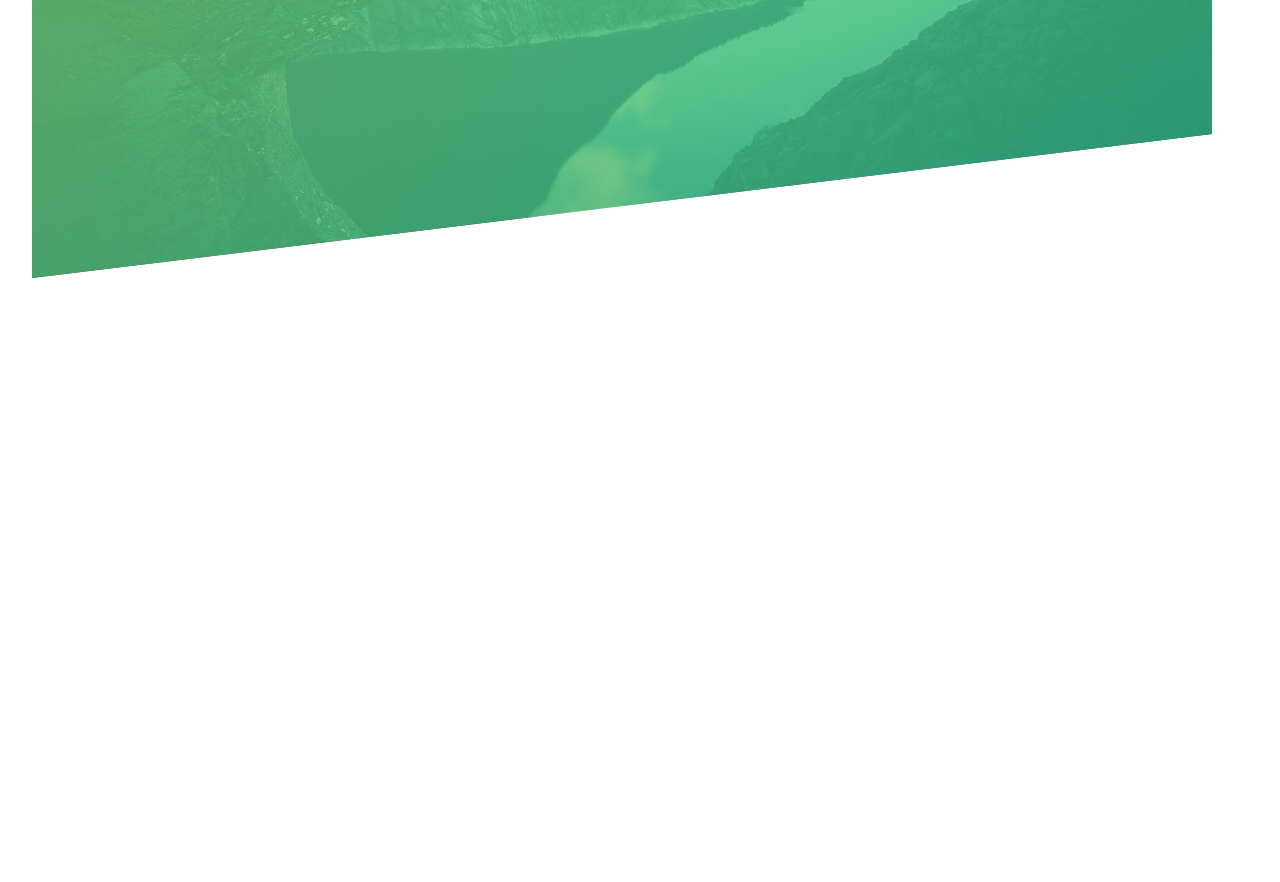
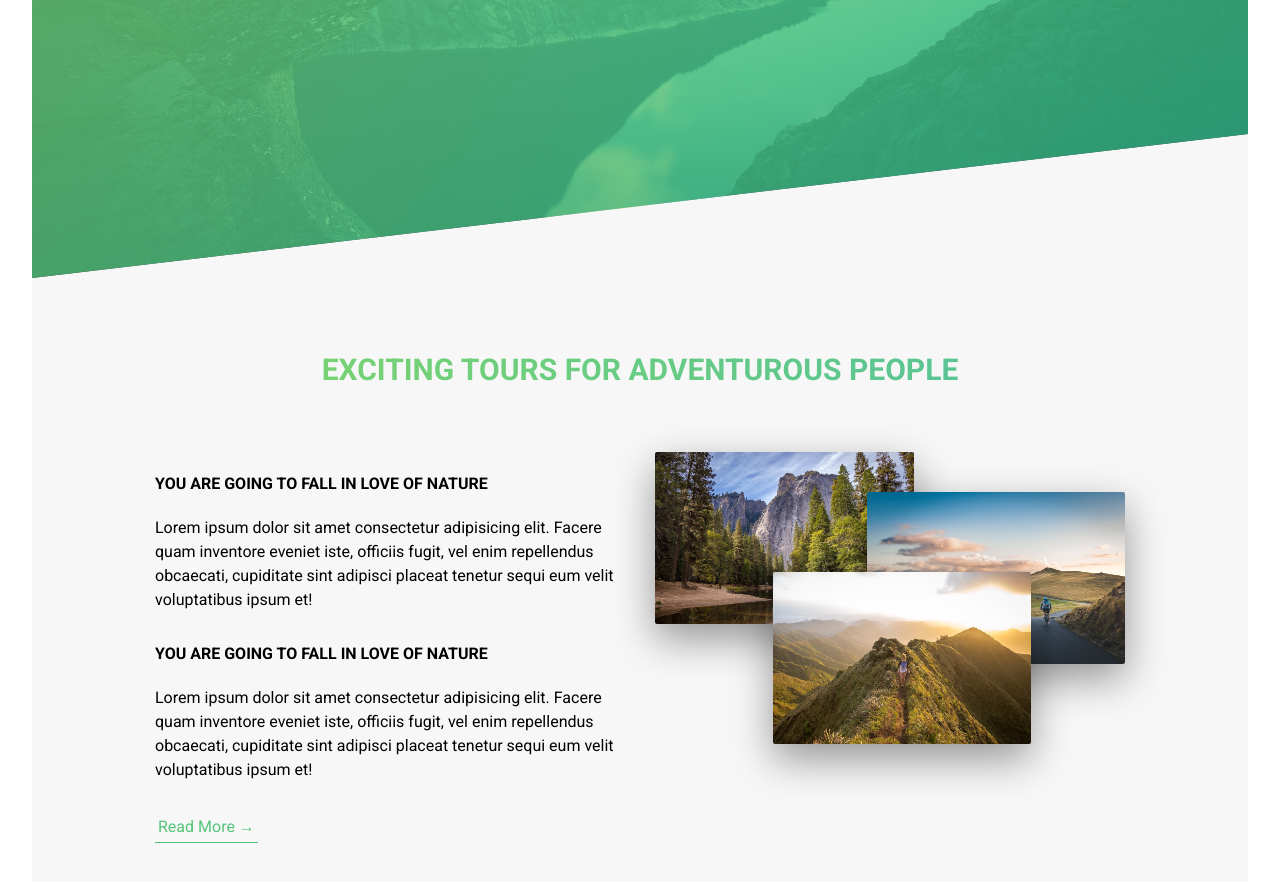
Before and after one commit to purushottampachange/sass-first-Layout, a website: page index.html in a window 1280 px wide. Shown: the part 474-1356 px from the top of the page. Before the commit the page ends 800 px from the top, so only its background shows below. Drawn offline with Linux system fonts and the light colour scheme.

Commit message:
update css

```diff
--- a/assets/sass/abstract/_mixins.scss
+++ b/assets/sass/abstract/_mixins.scss
@@ -0,0 +1,6 @@
+@mixin bgbutton{
+
+    background-image: linear-gradient(to right, $color-primary-light, $color-primary-dark);
+    background-clip: text;
+    color: transparent;
+}
--- a/assets/sass/base/_typography.scss
+++ b/assets/sass/base/_typography.scss
@@ -0,0 +1,31 @@
+.primary-heading{
+
+    font-size: 30px;
+    text-transform: uppercase;
+    font-weight: 700;
+    @include bgbutton;
+    padding: 10px;
+    margin-bottom: 80px;
+    transition: all .4s ease-in-out;
+
+    &:is(:hover,:focus,:active){
+
+        transform: scale(1.1);
+        text-shadow: 5px 10px 20px rgba($color-dark,.2);
+    }
+}
+
+.secondary-heading{
+
+    font-size: 16px;
+    text-transform: uppercase;
+    margin-bottom: 20px;
+}
+
+.para{
+
+    font-size: 16px;
+    &:not(:last-child){
+        margin-bottom: 30px;
+    }
+}
--- a/assets/sass/components/_buttons.scss
+++ b/assets/sass/components/_buttons.scss
@@ -1,7 +1,7 @@
-.btn{
+.btn {
 
   padding: 15px 40px;
-   text-transform:uppercase ;
+  text-transform: uppercase;
   font-size: 16px;
   border-radius: 100px;
   cursor: pointer;
@@ -12,11 +12,42 @@
   position: relative;
 
 
-   &:is(:active,:focus,:hover){
+  &:is(:active, :focus, :hover) {
 
     transform: scale(1.1);
 
 
+  }
+
+  &-text {
+
+    &,
+    &:is(:linked, :visited) {
+
+      text-decoration: none;
+      font-size: 16x;
+      color: $color-primary;
+      cursor: pointer;
+      text-transform: capitalize;
+      padding: 3px;
+      display: inline-block;
+      border-bottom: 1px solid $color-primary;
+      transition: all .2s ease-in-out;
+    }
+
+    &:is(:hover,:focus,:active){
+
+      background-color: $color-primary;
+      color: white;
+      transform: translateY(-2px);
+      box-shadow: 0 10px 20px rgba($color-dark, .2);
+    }
+
+    &:active{
+
+      transform: translateY(-1px);
+      box-shadow: 0 5px 10px rgba($color-dark, .2);
+    }
   }
 
   &::after {
@@ -44,7 +75,7 @@
 
 @media all and (max-width: 768px) {
 
-   .btn{
+  .btn {
 
     padding: 15px 20px;
     font-size: 10px;
--- /dev/null
+++ b/assets/sass/components/_compositions.scss
@@ -0,0 +1,45 @@
+.composition {
+
+    position: relative;
+
+    &-img {
+
+        width: 55%;
+        border-radius: 2px;
+        box-shadow: 0 15px 40px rgba($color-dark, .4);
+        position: absolute;
+        transition: all .3s ease-in-out;
+        outline-offset: 10px;
+
+        &-1 {
+
+            left: 0;
+            top: -20px;
+        }
+
+        &-2 {
+
+            right: 0;
+            top: 20px;
+        }
+
+        &-3 {
+
+            top: 100px;
+            left: 25%;
+        }
+
+        &:hover {
+
+            transform: scale(1.1);
+            z-index: 5;
+            box-shadow: 0 15px 40px rgba($color-dark, .4);
+            outline: 15px solid $color-primary;
+        }
+    }
+
+    .composition:hover &-img:not(:hover,:active,:focus){
+
+           transform: scale(.9);
+    }
+}
--- a/assets/sass/layout/_grid.scss
+++ b/assets/sass/layout/_grid.scss
@@ -1,7 +1,23 @@
+
+.container{
+
+    width: 100%;
+    max-width: 1000px;
+    margin: 0 auto;
+
+}
 
 .row{
 
     display: flex;
+    flex-wrap: wrap;
+
+}
+
+
+[class^="col-"]{
+
+    padding: 0 15px;
 }
 
 .col-3{
@@ -10,3 +26,19 @@
 
     flex : 0 0 calc(100% * 3/12);
 }
+
+
+.col-6{
+
+    width:calc(100% * 6/12);
+
+    flex : 0 0 calc(100% * 6/12);
+}
+
+
+.col-12{
+
+    width:calc(100% * 12/12);
+
+    flex : 0 0 calc(100% * 12/12);
+}
--- /dev/null
+++ b/assets/sass/pages/_img_page.scss
@@ -0,0 +1,5 @@
+.imgsec{
+    background-color: $color-gray-ligth-1;
+    padding: 250px 0 150px;
+    margin-top: -180px;
+}
--- a/assets/sass/style.scss
+++ b/assets/sass/style.scss
@@ -12,5 +12,8 @@
 @import "./layout/header";
 @import "./layout/footer";
 
+@import "./pages/img_page";
+
 @import "./components/navbar";
 @import "./components/buttons";
+@import "./components/compositions";
--- a/index.html
+++ b/index.html
@@ -1,14 +1,16 @@
 <!DOCTYPE html>
 <html lang="en">
+
 <head>
     <meta charset="UTF-8">
     <meta name="viewport" content="width=device-width, initial-scale=1.0">
     <title>Document</title>
     <link rel="stylesheet" href="./assets/css/style.css">
 </head>
+
 <body>
 
-    <div class="container">
+
     <header class="header text-center">
 
         <a href="javascript" class="logo">
@@ -19,6 +21,48 @@
         <h2 class="header-secondary">is where life happens</h2>
         <button class="btn">discover outdoors</button>
     </header>
+
+    <main>
+        <section class="imgsec">
+            <div class="container">
+                <div class="row">
+                    <div class="col-12 text-center">
+                        <h2 class="primary-heading">
+                            Exciting tours for adventurous people
+                        </h2>
                     </div>
+                    <div class="col-6">
+                        <h3 class="secondary-heading">
+                            you are going to fall in love of nature
+                        </h3>
+
+                        <p class="para">Lorem ipsum dolor sit amet consectetur adipisicing elit. Facere quam inventore
+                            eveniet iste, officiis fugit, vel enim repellendus obcaecati, cupiditate sint adipisci
+                            placeat tenetur sequi eum velit voluptatibus ipsum et!</p>
+
+                        <h3 class="secondary-heading">
+                            you are going to fall in love of nature
+                        </h3>
+
+                        <p class="para">Lorem ipsum dolor sit amet consectetur adipisicing elit. Facere quam inventore
+                            eveniet iste, officiis fugit, vel enim repellendus obcaecati, cupiditate sint adipisci
+                            placeat tenetur sequi eum velit voluptatibus ipsum et!</p>
+
+                          <a href="javscript:;" class="btn-text">
+                            read more &rarr;
+                          </a>
+                    </div>
+                    <div class="col-6">
+                      <div class="composition">
+                        <img src="./assets/images/nat-1-large.jpg" alt="" class="composition-img composition-img-1">
+                        <img src="./assets/images/nat-2-large.jpg" alt="" class="composition-img composition-img-2">
+                        <img src="./assets/images/nat-3-large.jpg" alt="" class="composition-img composition-img-3">
+                      </div>
+                    </div>
+                </div>
+            </div>
+        </section>
+    </main>
 </body>
+
 </html>
```
Also changed, not shown: assets/css/style.css, 1 other file. Lines whose indentation alone changed are shown as unchanged.
